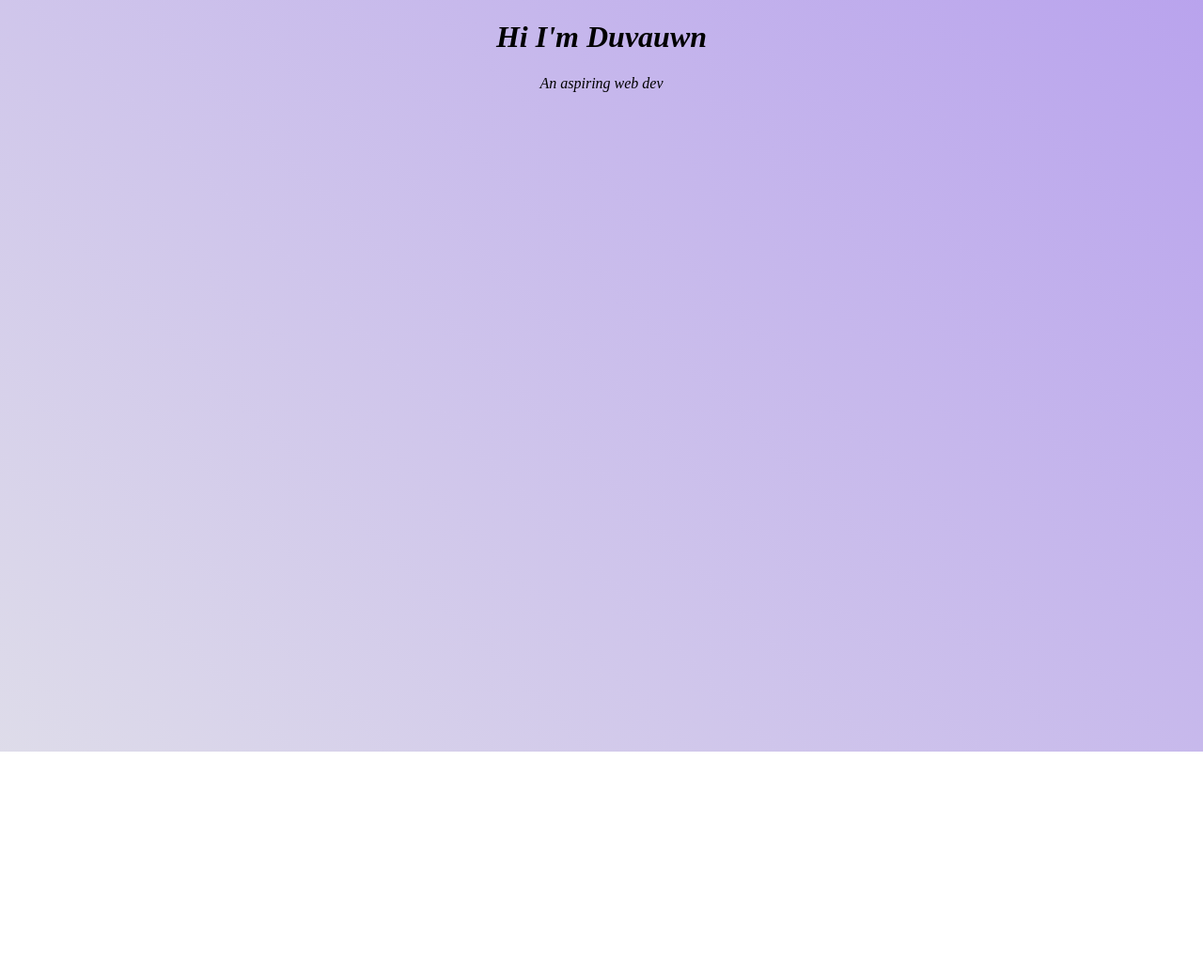
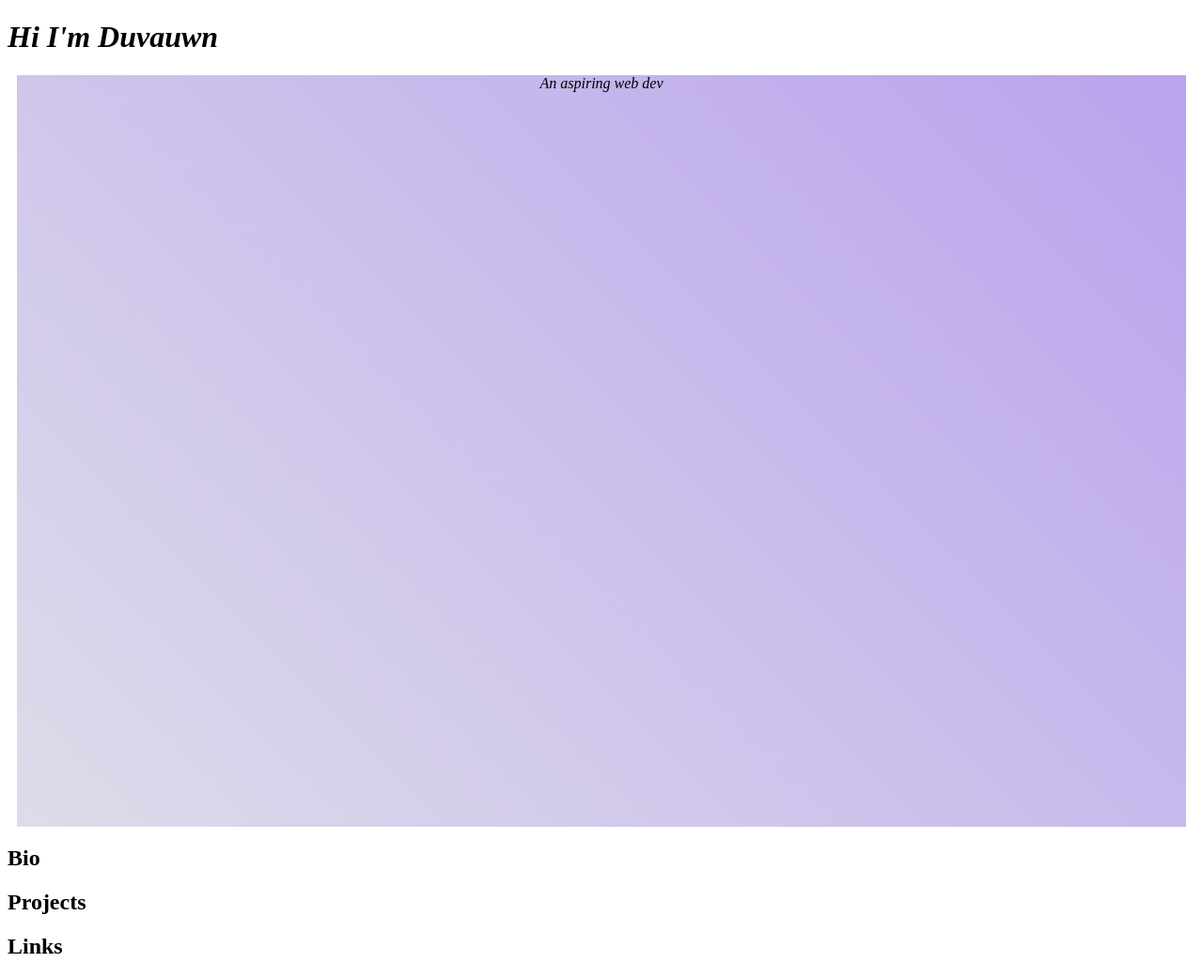
Before and after one commit to Duvauwn/web_learning_tangent, a plain HTML site: page index.html in a window 1280 px wide. Shown: the whole page at 94% size. Before the commit the page ends 800 px from the top, so only its background shows below. Drawn offline with Linux system fonts and the light colour scheme.

Commit message:
index.html style.css

```diff
--- a/index.html
+++ b/index.html
@@ -6,7 +6,13 @@
     <link rel="stylesheet" href="./style.css">
 </head>
 <body>
-    <h1 id="title"><em>Hi I'm Duvauwn</em></h1>
-    <p><em>An aspiring web dev</em></p>
+    <h1 class="title"><em>Hi I'm Duvauwn</em></h1>
+    <p class="title under"><em>An aspiring web dev</em></p>
+
+    <h2>Bio</h2>
+
+    <h2>Projects</h2>
+
+    <h2>Links</h2>
 </body>
 </html>
--- a/style.css
+++ b/style.css
@@ -1,9 +1,13 @@
 html {
+    box-sizing: border-box;
+}
+.title.under {
     background-image: linear-gradient(45deg, #cfcce0b0, #9c7de6b4);
+    height: 100vh;
     text-align: center;
-    height: 100%;
-    width: 100%;
+    margin-bottom: 20px;
 }
-h1 {
-
+p{
+    text-align: center;
+    margin: 10px;
 }
```
